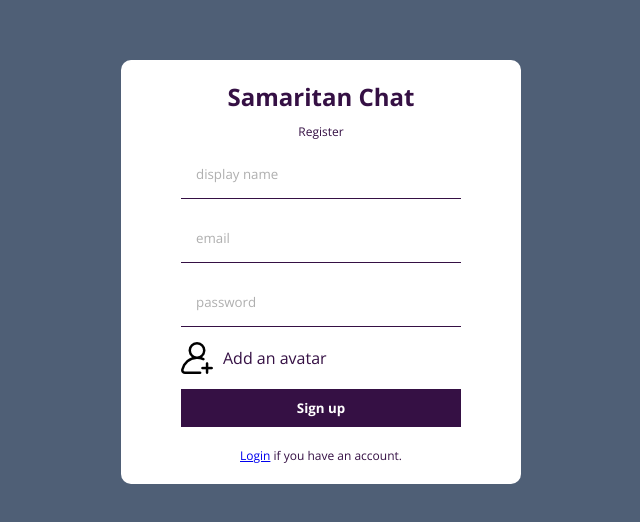
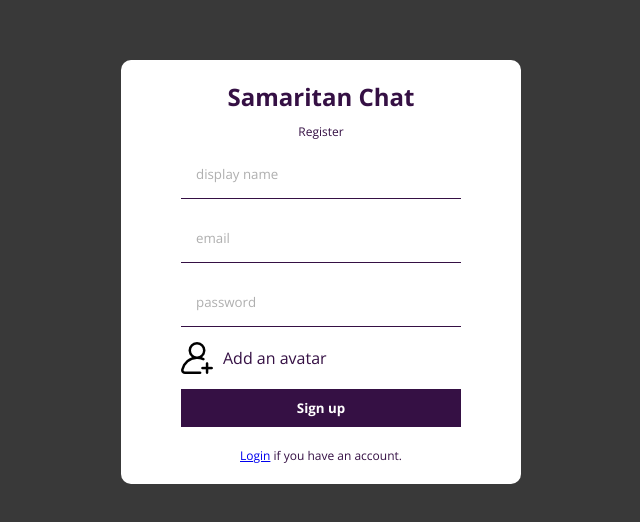
Before and after one commit to Magma4/Chat_app, a React (Create React App) app: page /register in a window 1280 px wide. Shown: the part 128-650 px from the top of the page, without its empty margins (319-959 px from the left). Built offline with nearby package versions, Linux system fonts and the light colour scheme; no server answers.

Commit message:
Almost forgot readme

```diff
--- a/src/components/Input.jsx
+++ b/src/components/Input.jsx
@@ -98,7 +98,7 @@ const Input = () => {
           onChange={(e) => setImg(e.target.files[0])}
         />
         <label htmlFor="file">
-          <img src={Photo} alt="" />
+          <img src={Photo} alt="" onClick={handleSend}/>
         </label>
         <button onClick={handleSend}>Send</button>
       </div>
--- a/src/pages/Home.jsx
+++ b/src/pages/Home.jsx
@@ -1,6 +1,7 @@
 import React from 'react'
 import Sidebar from '../components/Sidebar'
 import Chat from '../components/Chat'
+
 
 const  Home = () => {
   return (
--- a/src/pages/style.scss
+++ b/src/pages/style.scss
@@ -19,7 +19,7 @@
 
 
 .formContainer{
-    background-color: #4f5f76;
+    background-color: #393939;
     height: 100vh;
     display: flex;
     align-items: center;
@@ -92,7 +92,7 @@
 }
 
 .home{
-    background-color: #E1E2E4;
+    background-color: #393939;
     height: 100vh;
     display: flex;
     align-items: center;
```
Also changed, not shown: 1 other file (tests, documents, lock files or other folders).
